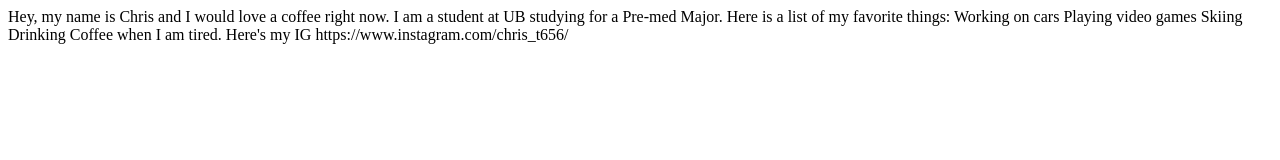
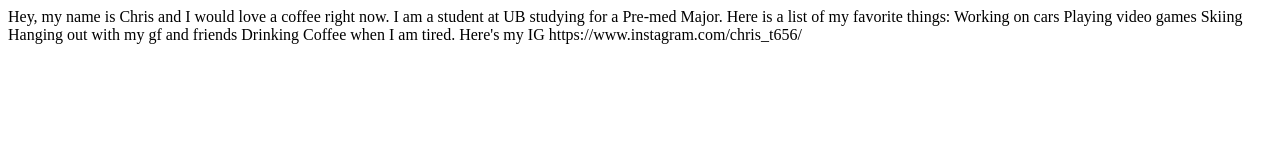
Before and after one commit to cftarran/cftarran.github.io, a plain HTML site: page index.html in a window 1280 px wide. Drawn offline with Linux system fonts and the light colour scheme.

Commit message:
Initial commit

```diff
--- a/index.html
+++ b/index.html
@@ -10,6 +10,7 @@
   Working on cars
   Playing video games
   Skiing
+  Hanging out with my gf and friends
   Drinking Coffee when I am tired.
   Here's my IG <a>https://www.instagram.com/chris_t656/ <a/>
   </body>
```
